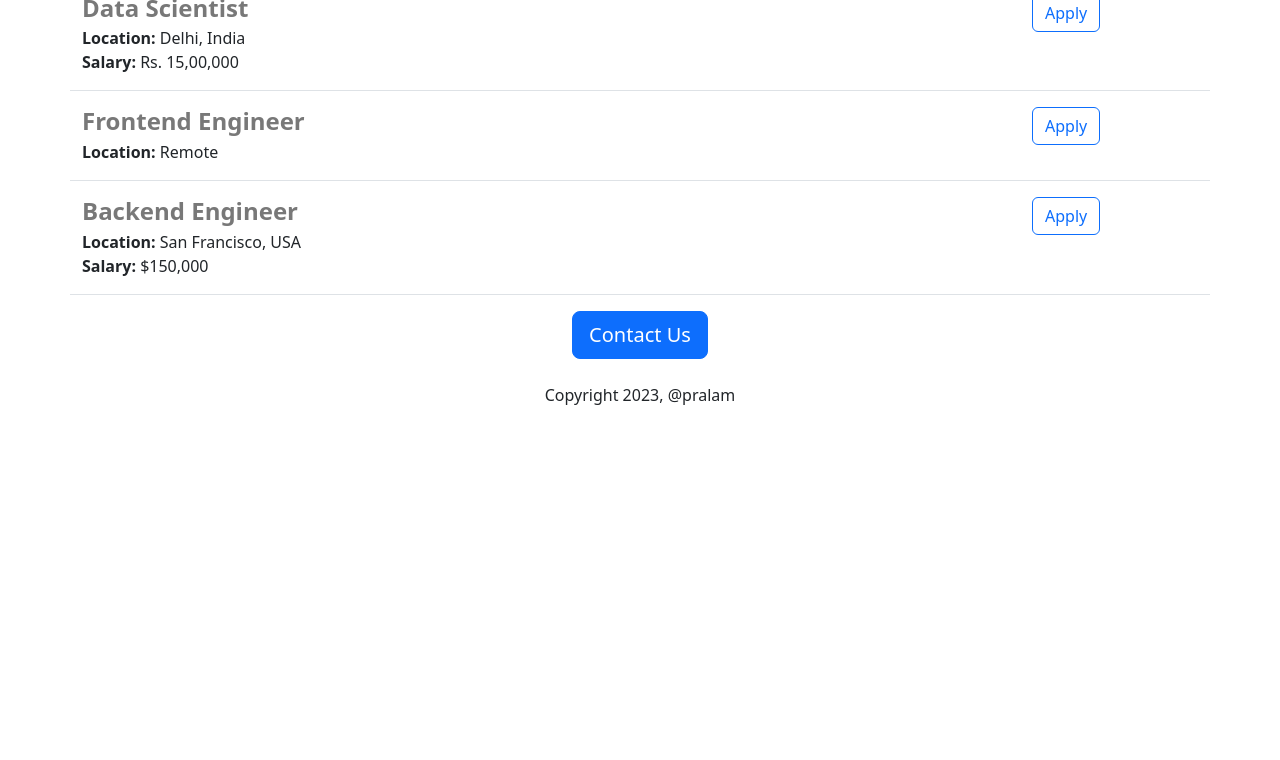
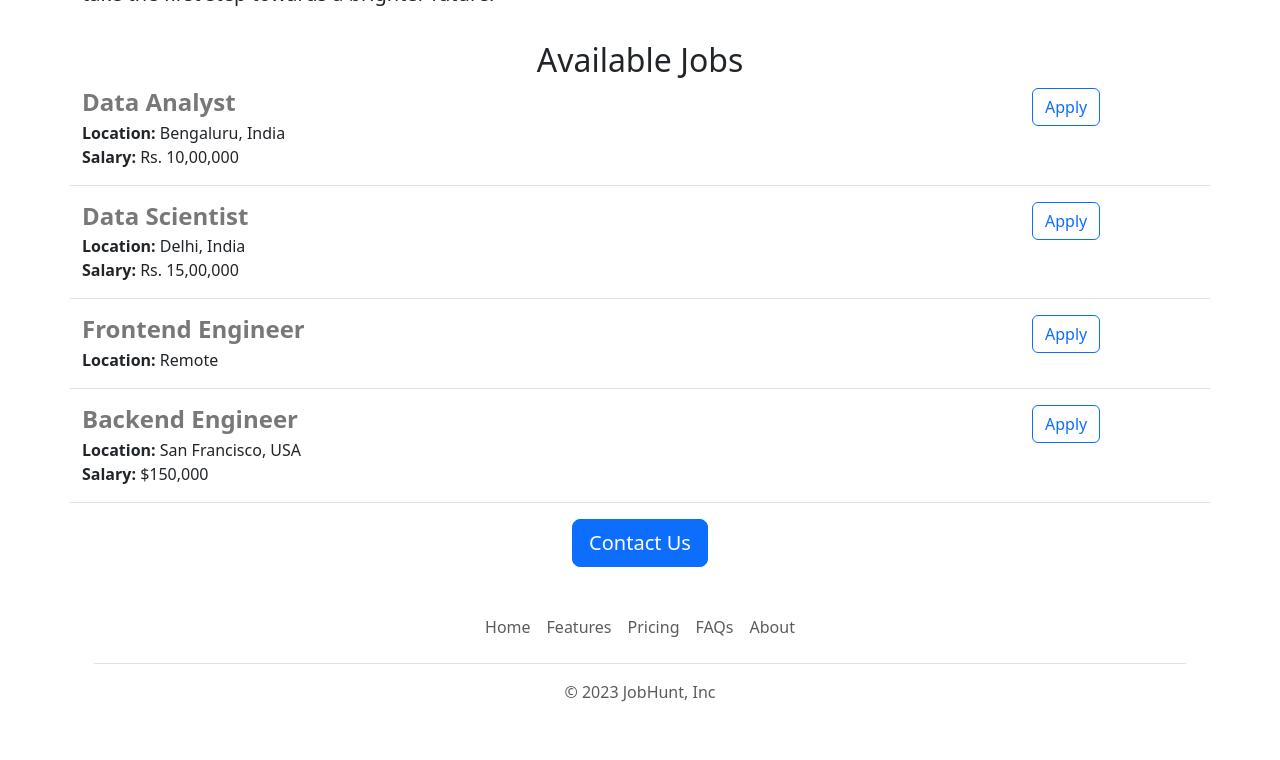
Before and after one commit to siddhant-shekhar/Job-Portal, a Flask app: page / in a window 1280 px wide. Shown: the part 919-1679 px from the top of the page. Before the commit the page ends 1324 px from the top, so only its background shows below. Run offline with Flask 2, Linux system fonts and the light colour scheme.

Commit message:
functional and aesthetic improvements

```diff
--- a/app.py
+++ b/app.py
@@ -25,8 +25,13 @@ JOBS = [{
 
 
 @app.route("/")
-def web():
+def main():
   return render_template('home.html', jobs=JOBS)
+
+
+@app.route("/not_ready")
+def not_ready_page():
+  return render_template('not_ready.html')
 
 
 if __name__ == '__main__':
--- /dev/null
+++ b/templates/footer.html
@@ -0,0 +1,12 @@
+<div class="container">
+  <footer class="py-3 my-4">
+    <ul class="nav justify-content-center border-bottom pb-3 mb-3">
+      <li class="nav-item"><a href="https://job-portal.siddhantshekha1.repl.co/not_ready" class="nav-link px-2 text-body-secondary">Home</a></li>
+      <li class="nav-item"><a href="https://job-portal.siddhantshekha1.repl.co/not_ready" class="nav-link px-2 text-body-secondary">Features</a></li>
+      <li class="nav-item"><a href="https://job-portal.siddhantshekha1.repl.co/not_ready" class="nav-link px-2 text-body-secondary">Pricing</a></li>
+      <li class="nav-item"><a href="https://job-portal.siddhantshekha1.repl.co/not_ready" class="nav-link px-2 text-body-secondary">FAQs</a></li>
+      <li class="nav-item"><a href="https://job-portal.siddhantshekha1.repl.co/not_ready" class="nav-link px-2 text-body-secondary">About</a></li>
+    </ul>
+    <p class="text-center text-body-secondary">&copy; 2023 JobHunt, Inc</p>
+  </footer>
+</div>
--- a/templates/home.html
+++ b/templates/home.html
@@ -29,20 +29,37 @@
 
   <body>
 
+    {% include 'nav.html' %}
+
+    <h1 class= "text-center mt-4 mb-4">Job Hunt</h1>
+
+    <img class="img-fluid" id="banner" src="https://www.timesjobs.com/timesjobs/dme/images/banner.jpg">
+
     <div class="container">
 
-      <h1 class= "text-center mt-4 mb-4">Job Hunt</h1>
 
-      <img class="img-fluid" id="banner" src="https://www.timesjobs.com/timesjobs/dme/images/banner.jpg">
 
       <h2 class= "text-center mt-4 mb-2">About Job Hunt</h2>
-      <p class= "lead">Our job hunt website is dedicated to connecting job seekers with their dream careers. We understand that job hunting can be a daunting task, and that's why we've made it our mission to simplify the process for you.
 
-  Our team of experts is committed to providing you with the best tools and resources to help you find the right job. Whether you're just starting out or looking for a career change, we have the expertise to guide you every step of the way.
+      <div class="row" style= "margin-bottom:16px;">
+        <div class="col-md-8">
+          <p class= "lead">Our job hunt website is dedicated to connecting job seekers with their dream careers. We understand that job hunting can be a daunting task, and that's why we've made it our mission to simplify the process for you.
 
-  With our user-friendly interface, you can easily search and apply for jobs that match your skills and interests. We also offer personalized job alerts to ensure that you never miss out on a great opportunity.
+      Our team of experts is committed to providing you with the best tools and resources to help you find the right job. Whether you're just starting out or looking for a career change, we have the expertise to guide you every step of the way.
 
-  At our job hunt website, we are passionate about helping you achieve your career goals. Join us today and take the first step towards a brighter future.</p>
+      With our user-friendly interface, you can easily search and apply for jobs that match your skills and interests. We also offer personalized job alerts to ensure that you never miss out on a great opportunity.
+
+      At our job hunt website, we are passionate about helping you achieve your career goals. Join us today and take the first step towards a brighter future.
+          </p>
+        </div>
+
+        <div class="d-none d-md-block col-md-4">
+
+          <img src="https://images.pexels.com/photos/3183150/pexels-photo-3183150.jpeg?auto=compress&cs=tinysrgb&w=1260&h=750&dpr=1" style= "height:320px; border-radius: 5px;">
+
+        </div>
+
+      </div>
 
       <h2 class= "text-center">Available Jobs</h2>
       <div>
@@ -51,10 +68,15 @@
         {% endfor %}
       </div>
 
-      <div class="text-center">
-        <button class="btn btn-primary btn-lg">Contact Us</button>
 
-        <p class="mt-4">Copyright 2023, @pralam</p>
+      <div class= "text-center">
+        <a href="mailto:pralam.website@gmail.com?subject=Questions%20about%20Job%20openings&body=Name%3A%20%3Cyour%20name%3E%0D%0AMy%20Question%3A%20%3Center%20your%20question%20here%3E" class="btn btn-primary btn-lg">Contact Us</a>
+      </div>
+
+
+      <!-- Footer -->
+      <div>
+        {% include 'footer.html' %}
       </div>
 
     </div>
--- a/templates/jobitem.html
+++ b/templates/jobitem.html
@@ -22,7 +22,7 @@
   </div>
 
   <div class="col-2">
-    <button type="button" class="btn btn-outline-primary">Apply</button>
+    <a href="mailto:mailto:pralam.website@gmail.com?subject=Application%20for%20{{job['title']}}&body=Name%3A%20%3Cyour%20name%3E%0D%0AResume%20link%3A%20%3Cyour%20resume%2Fportfolio%20link%3E%0D%0ALinkedIn%3A%20%3Cyour%20LinkedIn%20link%3E" type="button" class="btn btn-outline-primary">Apply</a>
   </div>
 
 
--- /dev/null
+++ b/templates/nav.html
@@ -0,0 +1,8 @@
+<nav class="navbar bg-body-tertiary shadow-sm p-3 sticky-top">
+  <div class="container-fluid">
+    <a class="navbar-brand" href="#">
+      <img src="https://dynamic.placementindia.com/recruiter_comp_logo/314948.jpg" alt="Logo" width="30" height="24" class="d-inline-block align-text-top">
+      JobHunt
+    </a>
+  </div>
+</nav>
```
Also changed, not shown: templates/not_ready.html (added, +36 -0 lines).
